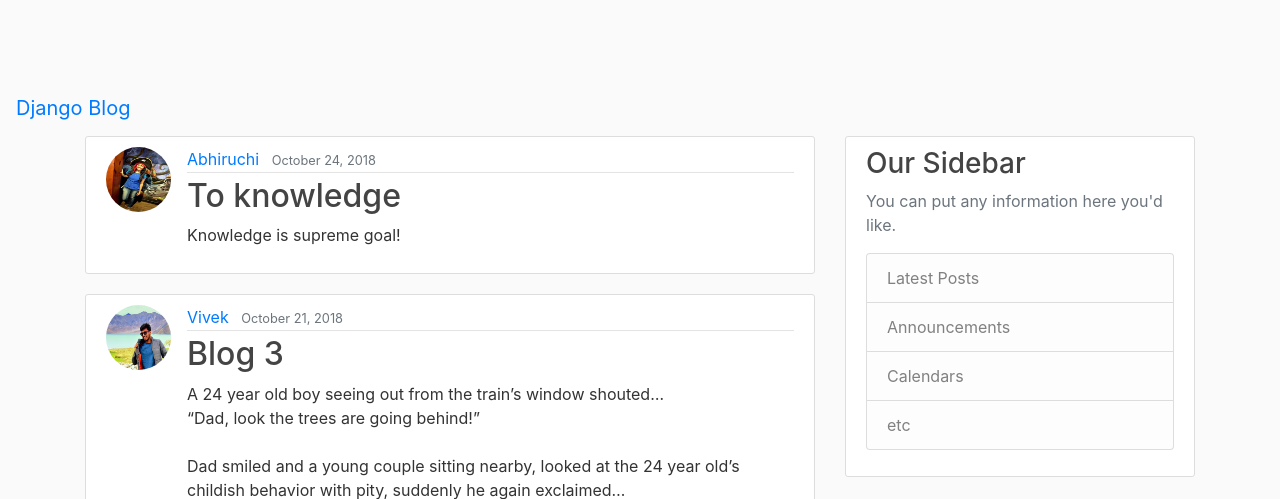
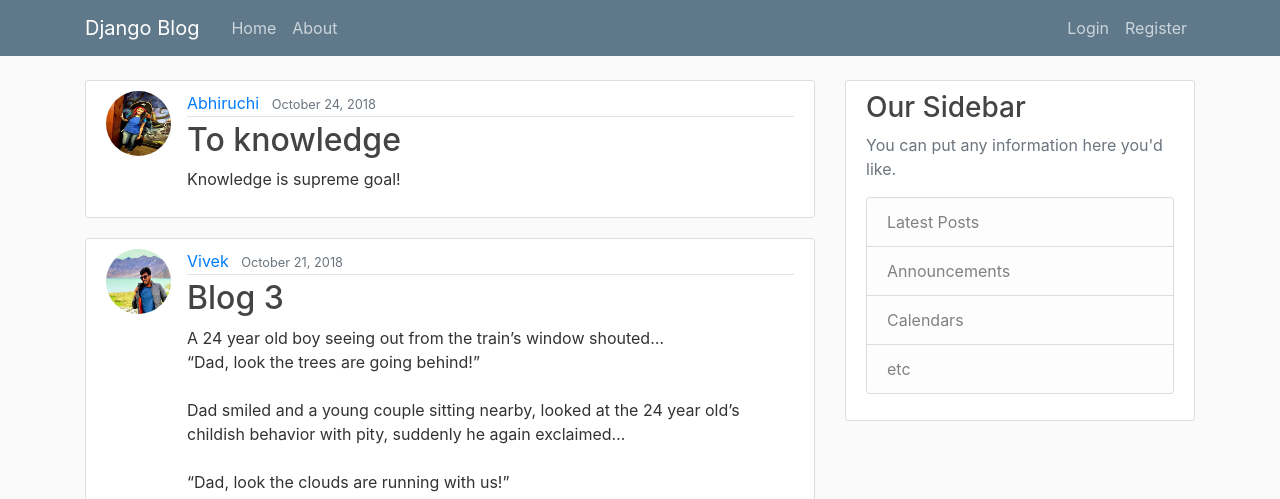
Before and after one commit to vivekmpatil61/Blog, a Django app: page / in a window 1280 px wide. Shown: the top 499 px of the page. Run offline with Django 3.2, Linux system fonts and the light colour scheme; data comes from the database, SQL or seed files in the repository; some libraries are stand-ins or nearby versions.

Commit message:
Update base.html

```diff
--- a/blogapp/templates/blogapp/base.html
+++ b/blogapp/templates/blogapp/base.html
@@ -17,8 +17,7 @@
   </head>
   <body>
         <header class="site-header">
-<!--       <nav class="navbar navbar-expand-md navbar-dark bg-steel fixed-top"> -->
-          <nav class="navbar nav-navbar"
+      <nav class="navbar navbar-expand-md navbar-dark bg-steel fixed-top">
         <div class="container">
           <a class="navbar-brand mr-4" href="{% url 'blog-home' %}">Django Blog</a>
           <button class="navbar-toggler" type="button" data-toggle="collapse" data-target="#navbarToggle" aria-controls="navbarToggle" aria-expanded="false" aria-label="Toggle navigation">
```
